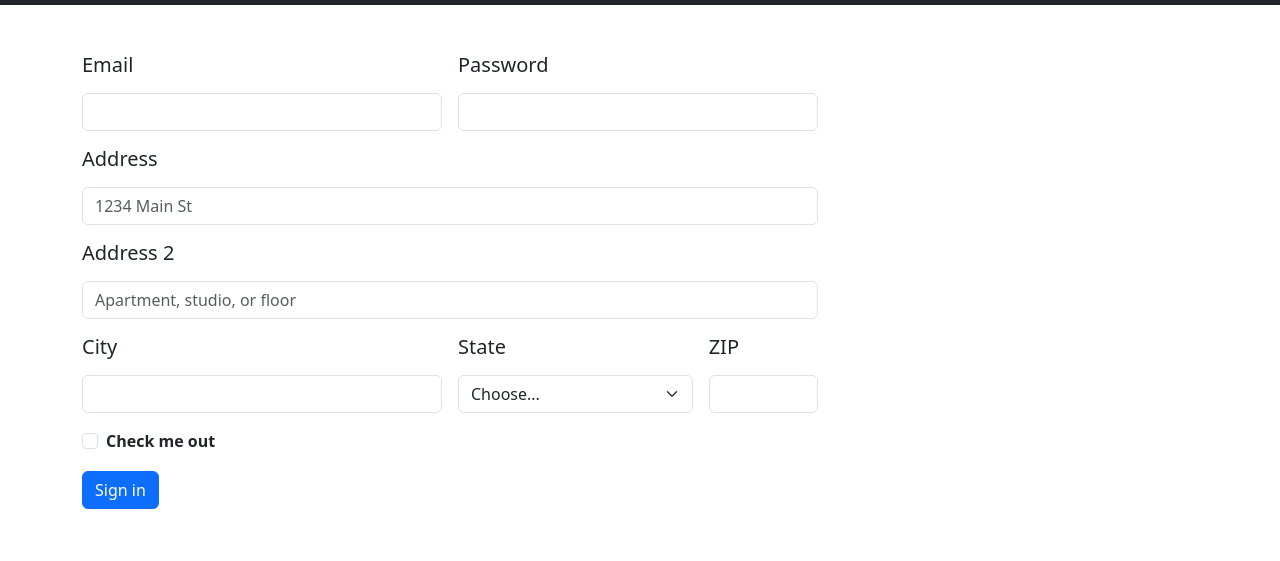
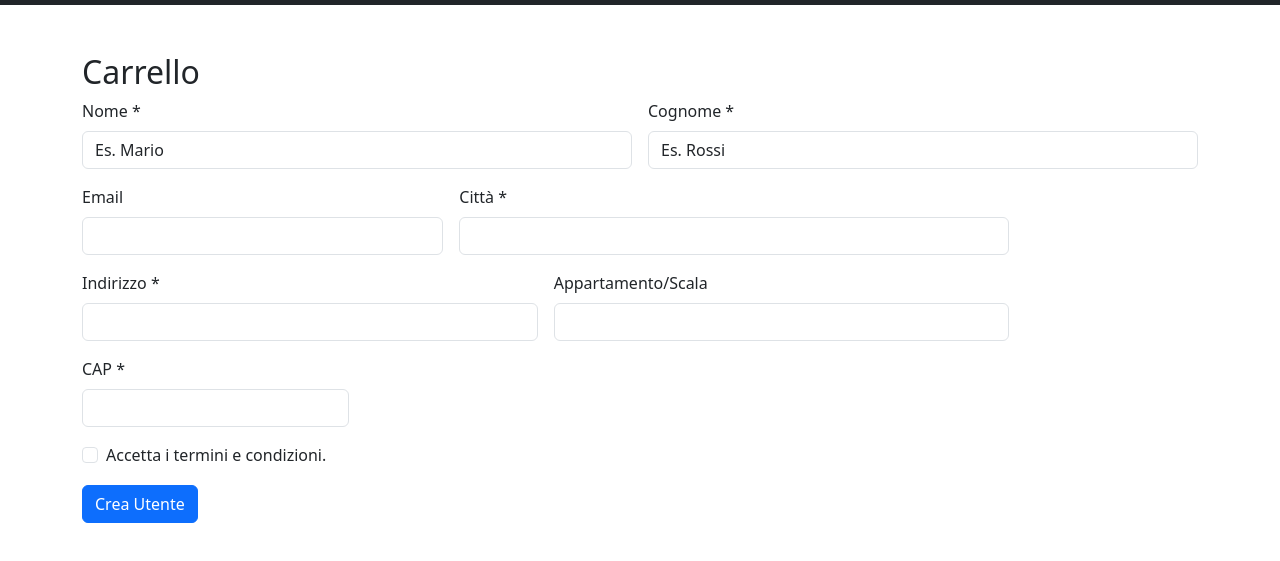
Before and after one commit to RFlow3r7/Bootstrap-Dashboard, a plain HTML site: page create-user.html in a window 1280 px wide. Shown: the part 61-622 px from the top of the page. Drawn offline with nearby package versions, Linux system fonts and the light colour scheme.

Commit message:
Tabella inserimento utente completata

```diff
--- a/create-user.html
+++ b/create-user.html
@@ -45,72 +45,79 @@
     </nav>
     <script src="https://cdn.jsdelivr.net/npm/bootstrap@5.3.0/dist/js/bootstrap.bundle.min.js"></script>
 
-
     <div class="container">
         <div class="row">
-            <div class="col-md-8 mt-5">
-                <div class="d-flex justify-content-between">
-
-                    <form class="row g-3">
+            <div class="col-md-12 mt-5">
+                <h2>Carrello</h2>
+                <form class="row g-3 needs-validation" novalidate>
                     <div class="col-md-6">
-                            <label for="inputEmail4" class="form-label">
-                                <h5>Email</h5>
-                            </label>
-                            <input type="email" class="form-control" id="inputEmail4">
+                        <label for="validationCustom01" class="form-label">Nome *</label>
+                        <input type="text" class="form-control" id="validationCustom01" value="Es. Mario" required>
+                        <div class="valid-feedback">
+                            Looks good!
+                        </div>
                     </div>
                     <div class="col-md-6">
-                            <label for="inputPassword4" class="form-label">
-                                <h5>Password</h5>
-                            </label>
-                            <input type="password" class="form-control" id="inputPassword4">
+                        <label for="validationCustom02" class="form-label">Cognome *</label>
+                        <input type="text" class="form-control" id="validationCustom02" value="Es. Rossi" required>
+                        <div class="valid-feedback">
+                            Looks good!
                         </div>
-                        <div class="col-12">
-                            <label for="inputAddress" class="form-label">
-                                <h5>Address</h5>
-                            </label>
-                            <input type="text" class="form-control" id="inputAddress" placeholder="1234 Main St">
                     </div>
-                        <div class="col-12">
-                            <label for="inputAddress2" class="form-label">
-                                <h5>Address 2</h5>
-                            </label>
-                            <input type="text" class="form-control" id="inputAddress2"
-                                placeholder="Apartment, studio, or floor">
+                    <div class="col-md-4">
+                        <label for="validationCustom02" class="form-label">Email</label>
+                        <input type="text" class="form-control" id="validationCustom02" value="" required>
+                        <div class="valid-feedback">
+                            Looks good!
+                        </div>
                     </div>
                     <div class="col-md-6">
-                            <label for="inputCity" class="form-label">
-                                <h5>City</h5>
-                            </label>
-                            <input type="text" class="form-control" id="inputCity">
+                        <label for="validationCustom03" class="form-label">Città *</label>
+                        <input type="text" class="form-control" id="validationCustom03" required>
+                        <div class="invalid-feedback">
+                            Inserisci la tua Città
                         </div>
-                        <div class="col-md-4">
-                            <label for="inputState" class="form-label">
-                                <h5>State</h5>
-                            </label>
-                            <select id="inputState" class="form-select">
-                                <option selected>Choose...</option>
-                                <option>...</option>
-                            </select>
                     </div>
-                        <div class="col-md-2">
-                            <label for="inputZip" class="form-label">
-                                <h5>ZIP</h5>
-                            </label>
-                            <input type="text" class="form-control" id="inputZip">
+                    <div class="col-md-5">
+                        <label for="validationCustom03" class="form-label">Indirizzo *</label>
+                        <input type="text" class="form-control" id="validationCustom03" required>
+                        <div class="invalid-feedback">
+                            Inserisci il tuo indirizzo
                         </div>
+                    </div>
+                    <div class="col-md-5">
+                        <label for="validationCustom05" class="form-label">Appartamento/Scala</label>
+                        <input type="text" class="form-control" id="validationCustom05" required>
+                        <div class="invalid-feedback">
+                            Inserisci eventuali dettagli per l'indirizzo
+                        </div>
+                    </div>
+
+                    <div class="col-md-3">
+                        <label for="validationCustom05" class="form-label">CAP *</label>
+                        <input type="text" class="form-control" id="validationCustom05" required>
+                        <div class="invalid-feedback">
+                            Inserisci il CAP di residenza
+                        </div>
+                    </div>
+
                     <div class="col-12">
                         <div class="form-check">
-                                <input class="form-check-input" type="checkbox" id="gridCheck">
-                                <label class="form-check-label" for="gridCheck">
-                                    <b>Check me out</b>
+                            <input class="form-check-input" type="checkbox" value="" id="invalidCheck" required>
+                            <label class="form-check-label" for="invalidCheck">
+                                Accetta i termini e condizioni.
                             </label>
+                            <div class="invalid-feedback">
+                                Devi prima accettare i termini prima di iscriverti
+                            </div>
                         </div>
                     </div>
                     <div class="col-12">
-                            <button type="submit" class="btn btn-primary">Sign in</button>
+                        <button class="btn btn-primary" type="submit">Crea Utente</button>
                     </div>
                 </form>
             </div>
+
         </div>
     </div>
     </div>
```
Lines whose indentation alone changed are shown as unchanged.
